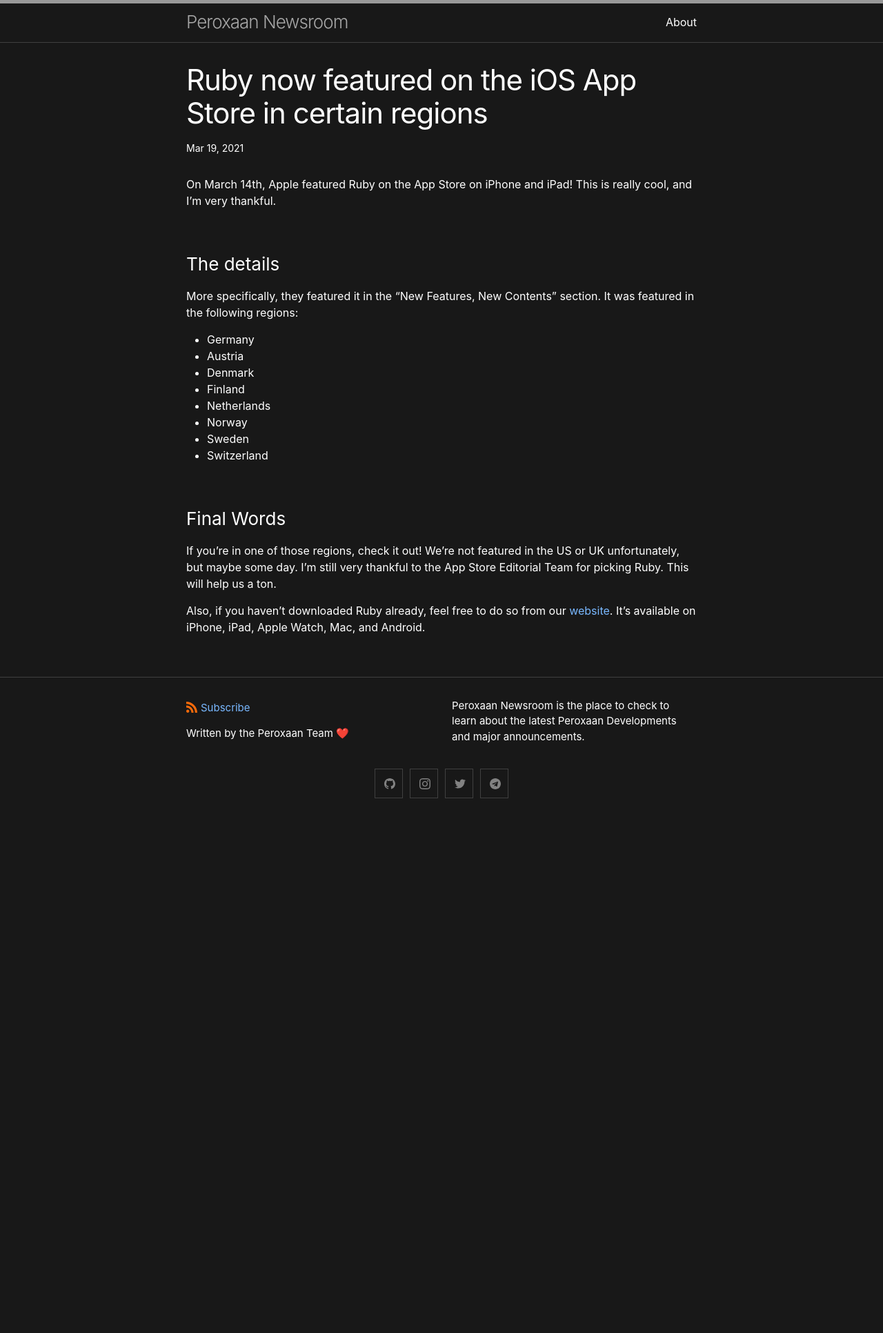
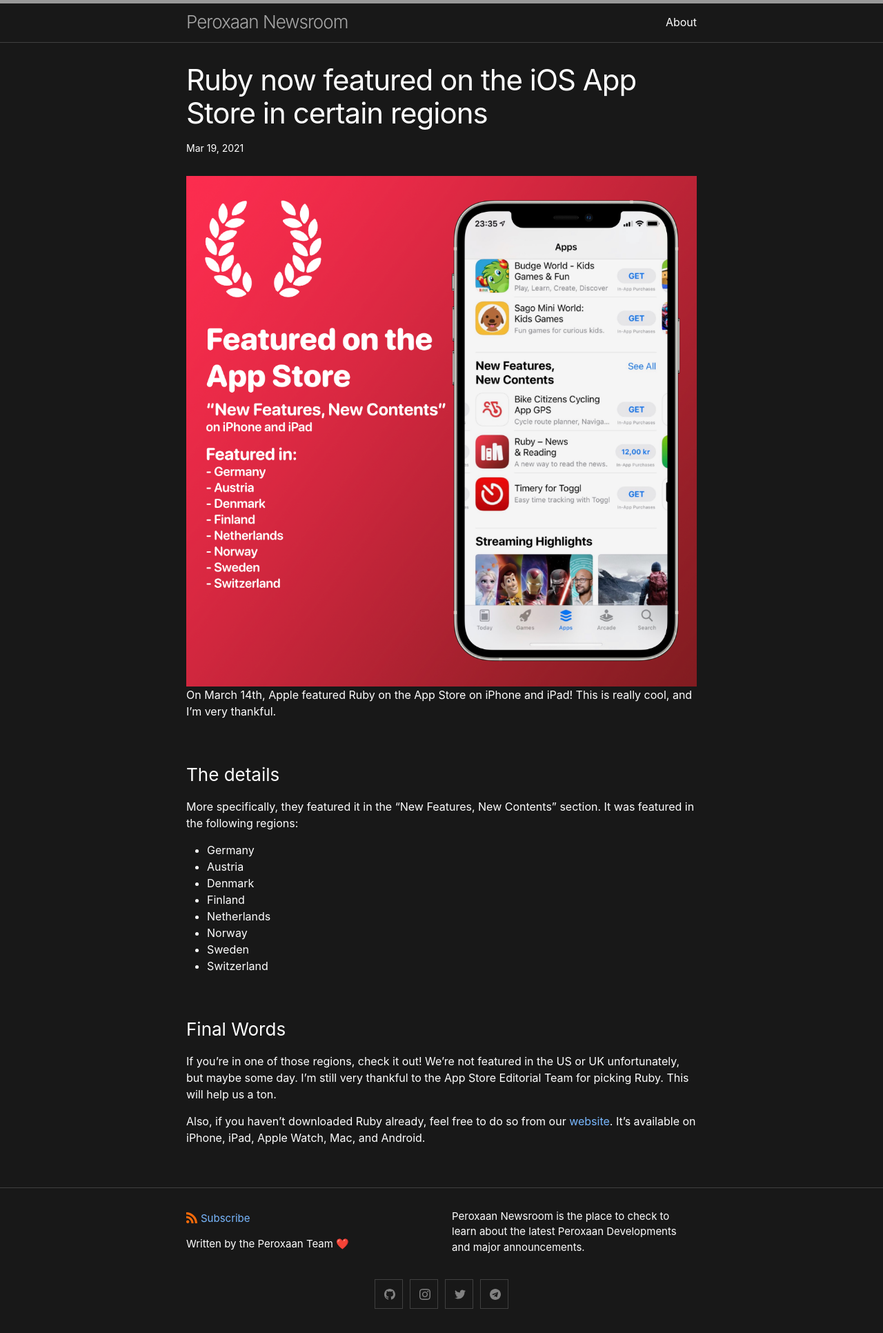
Before and after one commit to Peroxaan/peroxaan-newsroom, a Jekyll site: the page built from _posts/2021-03-18-ruby-featured-on-ios-app-store.markdown, in a window 1280 px wide. Shown: the whole page at 69% size. Built offline with Jekyll 4.4.1, drawn with Linux system fonts in a browser that asks for light colours; before the commit the page ends 1192 px from its top, so only the background shows below that.

Commit message:
Update 2021-03-18-ruby-featured-on-ios-app-store.markdown

```diff
--- a/_posts/2021-03-18-ruby-featured-on-ios-app-store.markdown
+++ b/_posts/2021-03-18-ruby-featured-on-ios-app-store.markdown
@@ -2,10 +2,11 @@
 layout: post
 title:  "Ruby now featured on the iOS App Store in certain regions"
 date:   2021-03-18 21:50:00 -0500
-image: /assets/images/RubyFeatured.png
 categories: announcement
 ---
 
+
+![Featured Graphic](/assets/images/RubyFeatured.png)
 On March 14th, Apple featured Ruby on the App Store on iPhone and iPad! This is really cool, and I'm very thankful.
 
 ### The details
```
